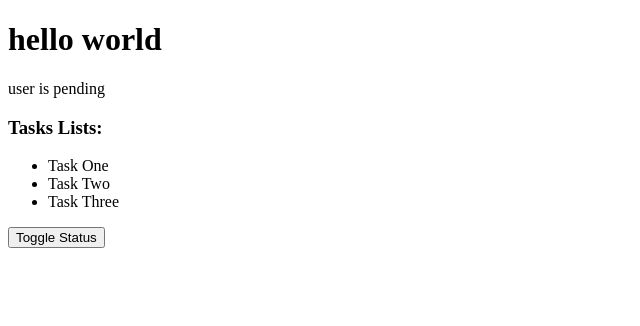
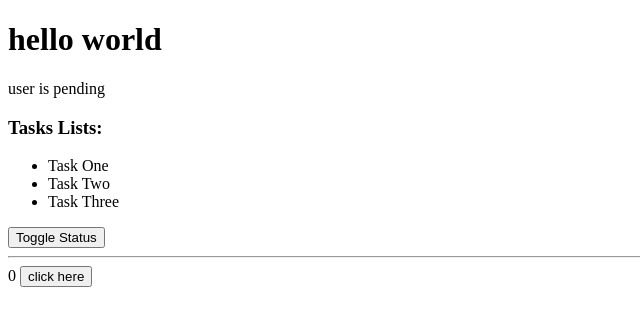
Before and after one commit to rayhankabir-me/learning-vue-js, a Vue app: page / in a window 1280 px wide. Shown: the top 326 px of the page, without its empty margins (0-640 px from the left). Built offline with nearby package versions, Linux system fonts and the light colour scheme.

Commit message:
adding button components

```diff
--- a/src/App.vue
+++ b/src/App.vue
@@ -1,5 +1,10 @@
 <script>
+import ButtonCounter from './components/ButtonCounter.vue'
+
 export default {
+  components: {
+    ButtonCounter,
+  },
   data() {
     return {
       message: 'hello world',
@@ -31,4 +36,7 @@ export default {
   </ul>
 
   <button v-on:click="toggleStatus">Toggle Status</button>
+  <br />
+  <hr />
+  <ButtonCounter />
 </template>
--- /dev/null
+++ b/src/components/ButtonCounter.vue
@@ -0,0 +1,19 @@
+<script>
+export default {
+  data() {
+    return {
+      count: 0,
+    }
+  },
+  methods: {
+    counterPlus() {
+      this.count++
+    },
+  },
+}
+</script>
+
+<template>
+  {{ count }}
+  <button @click="counterPlus">click here</button>
+</template>
```
